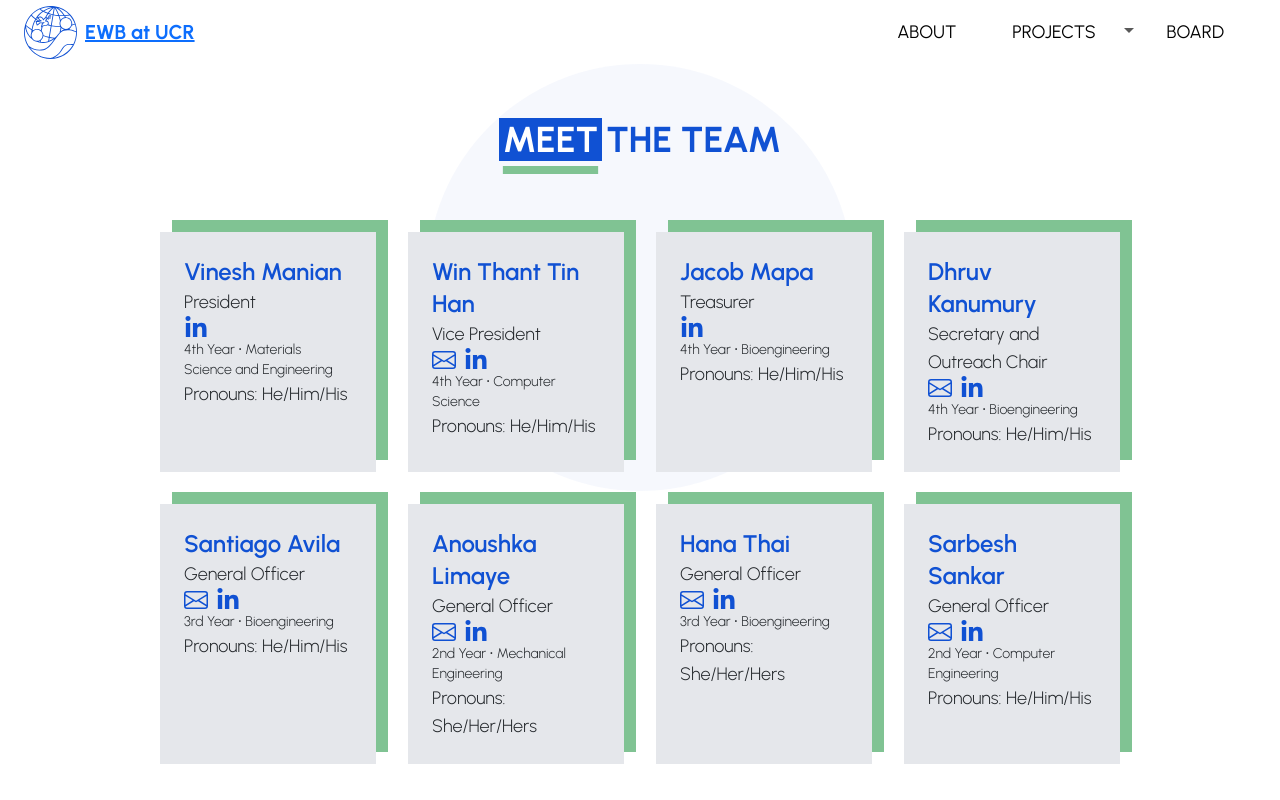
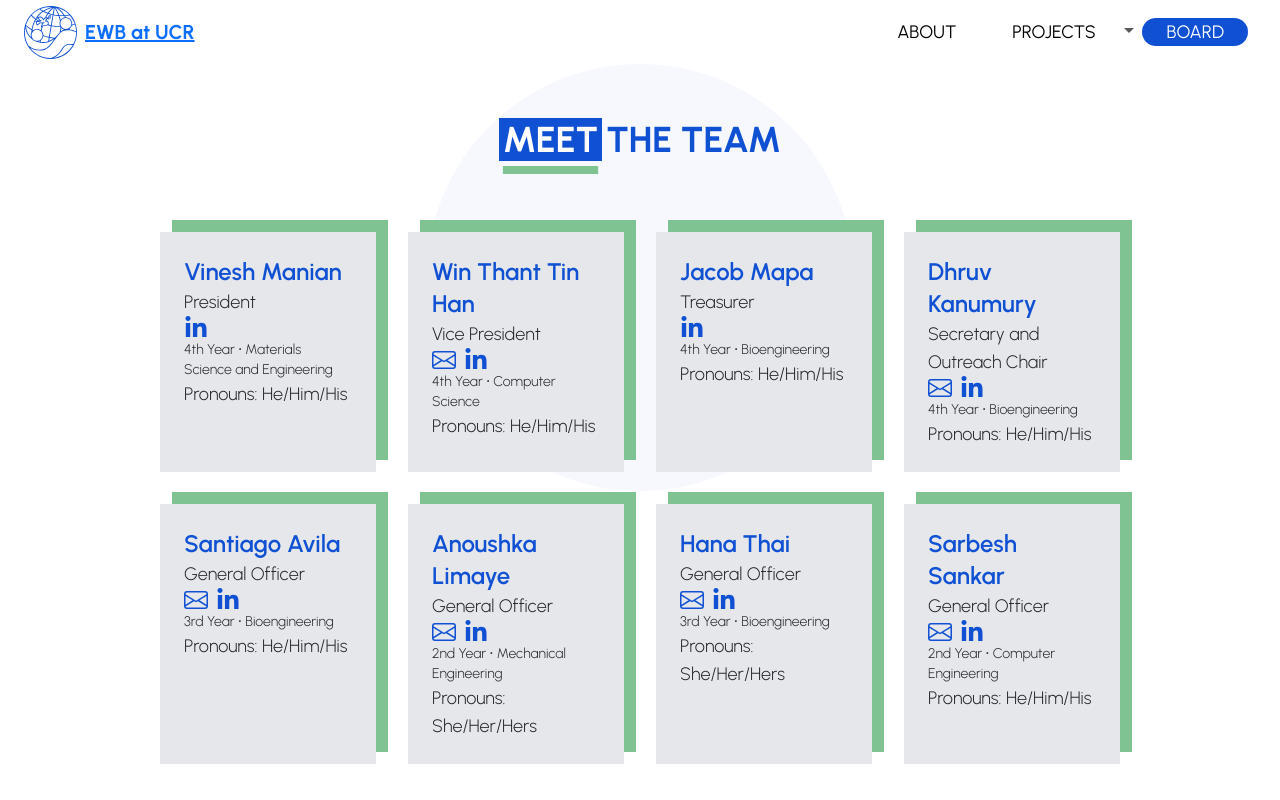
Before and after one commit to acm-ucr/ewb-website, a Next.js app: page /board in a window 1280 px wide. Shown: the top 800 px of the page. Built offline with nearby package versions, Linux system fonts and the light colour scheme.

Commit message:
change from useState to usePath

```diff
--- a/src/components/Navigation.jsx
+++ b/src/components/Navigation.jsx
@@ -5,13 +5,28 @@ import Link from "next/link";
 import Image from "next/image";
 import { navigation } from "../data/navigation";
 import Nav from "react-bootstrap/Nav";
-import { useState } from "react";
+import { useState, useEffect } from "react";
 import { NavDropdown } from "react-bootstrap";
 import { FaBars } from "react-icons/fa";
+import { usePathname } from "next/navigation";
 
 const Navigation = () => {
+  const pathname = usePathname();
   const [selected, setSelected] = useState("");
   const [show, setShow] = useState(false);
+
+  useEffect(() => {
+    const match = navigation.find((item) => {
+      if (item.link && pathname === item.link) return true;
+      if (item.sub.length > 0) {
+        return item.sub.some((sub) =>
+          pathname.startsWith("/projects" + sub.link)
+        );
+      }
+      return false;
+    });
+    if (match) setSelected(match.name);
+  }, [pathname]);
 
   return (
     <Navbar
@@ -26,16 +41,18 @@ const Navigation = () => {
           href="/"
           className="items-center flex min-h-full"
         >
-          <Image src={blueLogo} className="h-full p-2" />
+          <Image src={blueLogo} alt="EWB Logo" className="h-full p-2" />
           EWB at UCR
         </Link>
       </Navbar.Brand>
+
       <Navbar.Toggle
         className="list-unstyled !text-transparent border-0"
         aria-controls="basic-navbar-nav"
       >
         <FaBars className="text-ewb-blue-200 text-xl" />
       </Navbar.Toggle>
+
       <Navbar.Collapse className="md:justify-end justify-center h-full items-center">
         <Nav className="no-underline text-lg flex items-center gap-2 mr-4 h-full">
           {navigation.map((item, index) => (
@@ -61,11 +78,11 @@ const Navigation = () => {
                     </span>
                   }
                 >
-                  {item.sub.map((country, index) => (
+                  {item.sub.map((country, subIndex) => (
                     <NavDropdown.Item
-                      key={index}
+                      key={subIndex}
                       className="text-white hover:!bg-ewb-green !bg-ewb-blue-200 first:!mt-5"
-                      href={"/projects" + country.link}
+                      href={`/projects${country.link}`}
                     >
                       {country.name}
                     </NavDropdown.Item>
@@ -74,7 +91,6 @@ const Navigation = () => {
               ) : (
                 <Nav.Link
                   as={Link}
-                  key={index}
                   href={item.link}
                   onClick={() => setSelected(item.name)}
                   className={`hover:cursor-pointer rounded-full mb-0 py-0 px-4 no-underline !text-black text-lg whitespace-nowrap !font-normal hover:!text-blue-600 duration-300 ${
```
